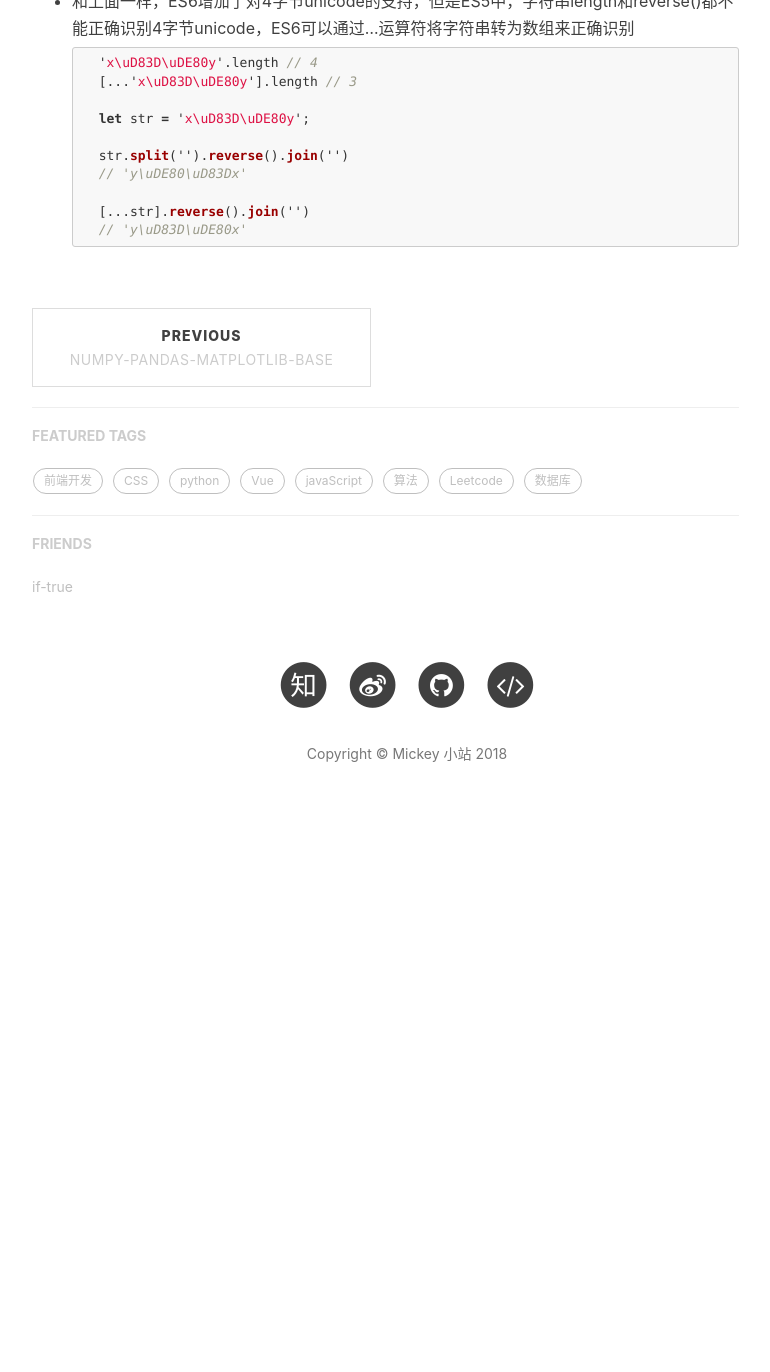
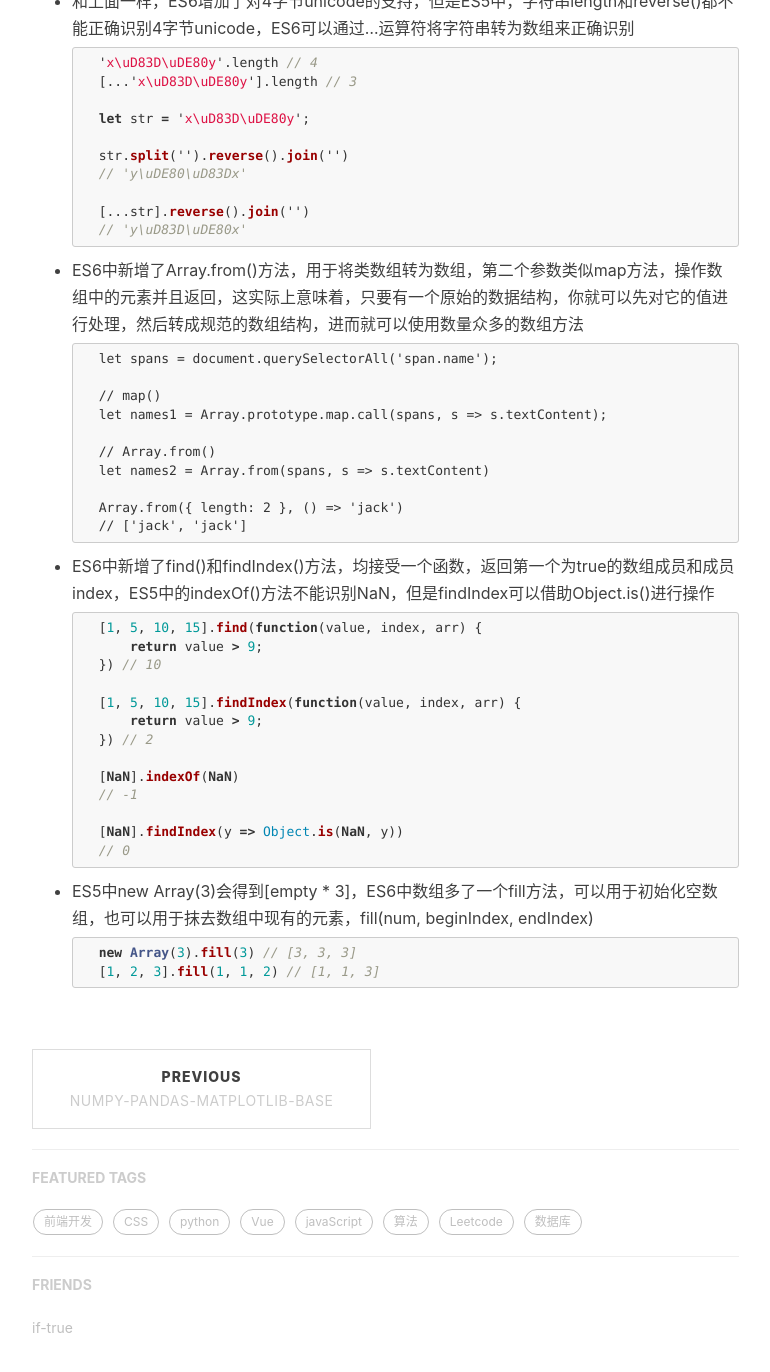
Before and after one commit to mickey0524/mickey0524.github.io, a Jekyll site: the page built from _posts/2018-02-05-ES6-review.md, in a window 1280 px wide and 1400 px high, scrolled down 5784 px. Shown: the top 1372 px of the window, without its empty margins (233-1003 px from the left). Built offline with Jekyll 4.4.1, drawn with Linux system fonts in a browser that asks for light colours; nearby versions of some CDN libraries; comment, search, counter and statistics services are not loaded; before the commit the page ends 6642 px from its top, so only the background shows below that.

Commit message:
feat(js): 补充数组es6扩展

````diff
--- a/_posts/2018-02-05-ES6-review.md
+++ b/_posts/2018-02-05-ES6-review.md
@@ -279,3 +279,43 @@ y修饰符的作用与g修饰符类似，也是全局匹配，后一次匹配都
     [...str].reverse().join('')
     // 'y\uD83D\uDE80x'
     ```
+
+* ES6中新增了Array.from()方法，用于将类数组转为数组，第二个参数类似map方法，操作数组中的元素并且返回，这实际上意味着，只要有一个原始的数据结构，你就可以先对它的值进行处理，然后转成规范的数组结构，进而就可以使用数量众多的数组方法
+
+    ```
+    let spans = document.querySelectorAll('span.name');
+
+    // map()
+    let names1 = Array.prototype.map.call(spans, s => s.textContent);
+
+    // Array.from()
+    let names2 = Array.from(spans, s => s.textContent)
+
+    Array.from({ length: 2 }, () => 'jack')
+    // ['jack', 'jack']
+    ```
+
+* ES6中新增了find()和findIndex()方法，均接受一个函数，返回第一个为true的数组成员和成员index，ES5中的indexOf()方法不能识别NaN，但是findIndex可以借助Object.is()进行操作
+
+    ```js
+    [1, 5, 10, 15].find(function(value, index, arr) {
+        return value > 9;
+    }) // 10
+
+    [1, 5, 10, 15].findIndex(function(value, index, arr) {
+        return value > 9;
+    }) // 2
+
+    [NaN].indexOf(NaN)
+    // -1
+
+    [NaN].findIndex(y => Object.is(NaN, y))
+    // 0
+    ```
+
+* ES5中new Array(3)会得到[empty * 3]，ES6中数组多了一个fill方法，可以用于初始化空数组，也可以用于抹去数组中现有的元素，fill(num, beginIndex, endIndex)
+
+    ```js
+    new Array(3).fill(3) // [3, 3, 3]
+    [1, 2, 3].fill(1, 1, 2) // [1, 1, 3]
+    ```
````
